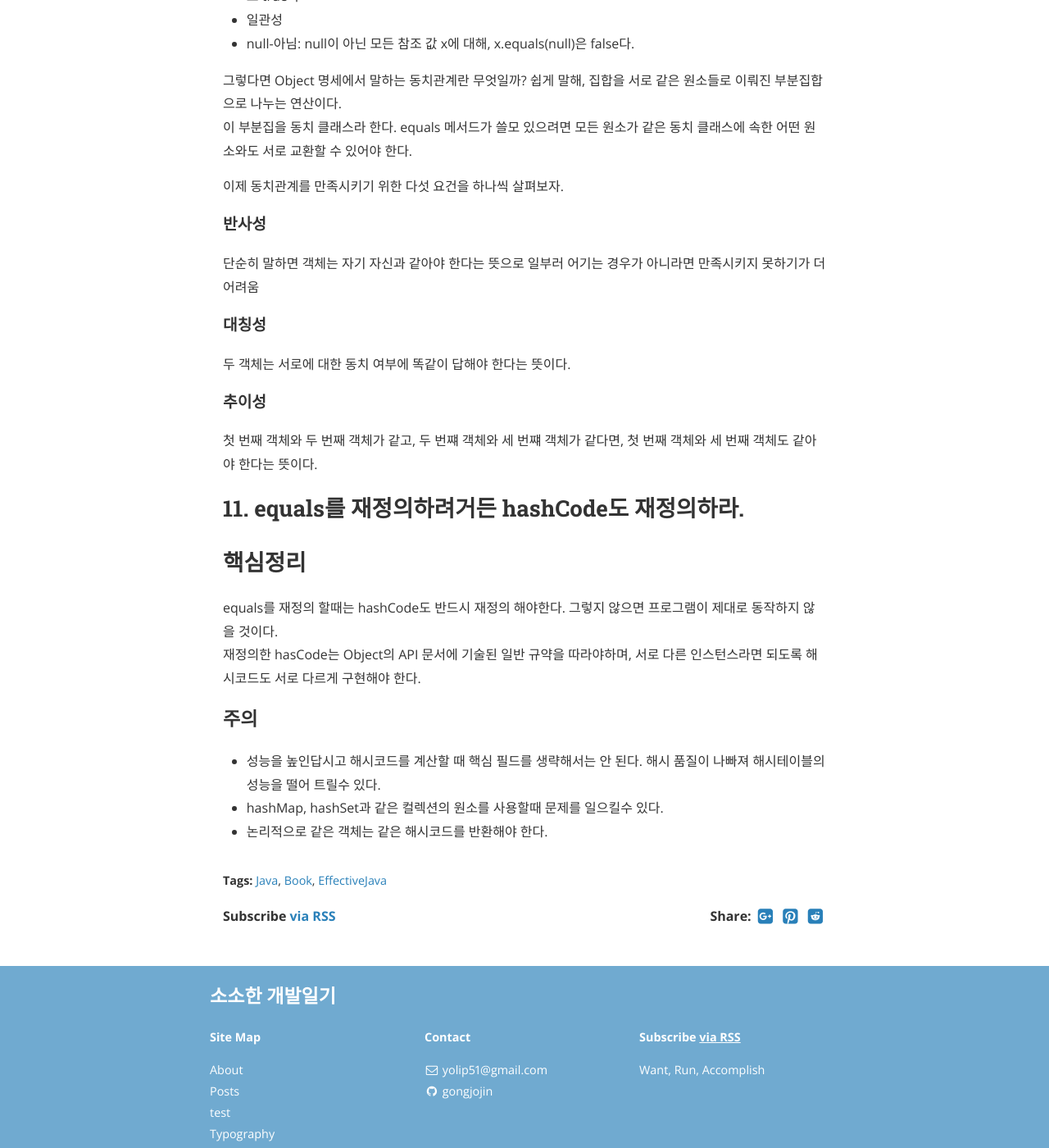
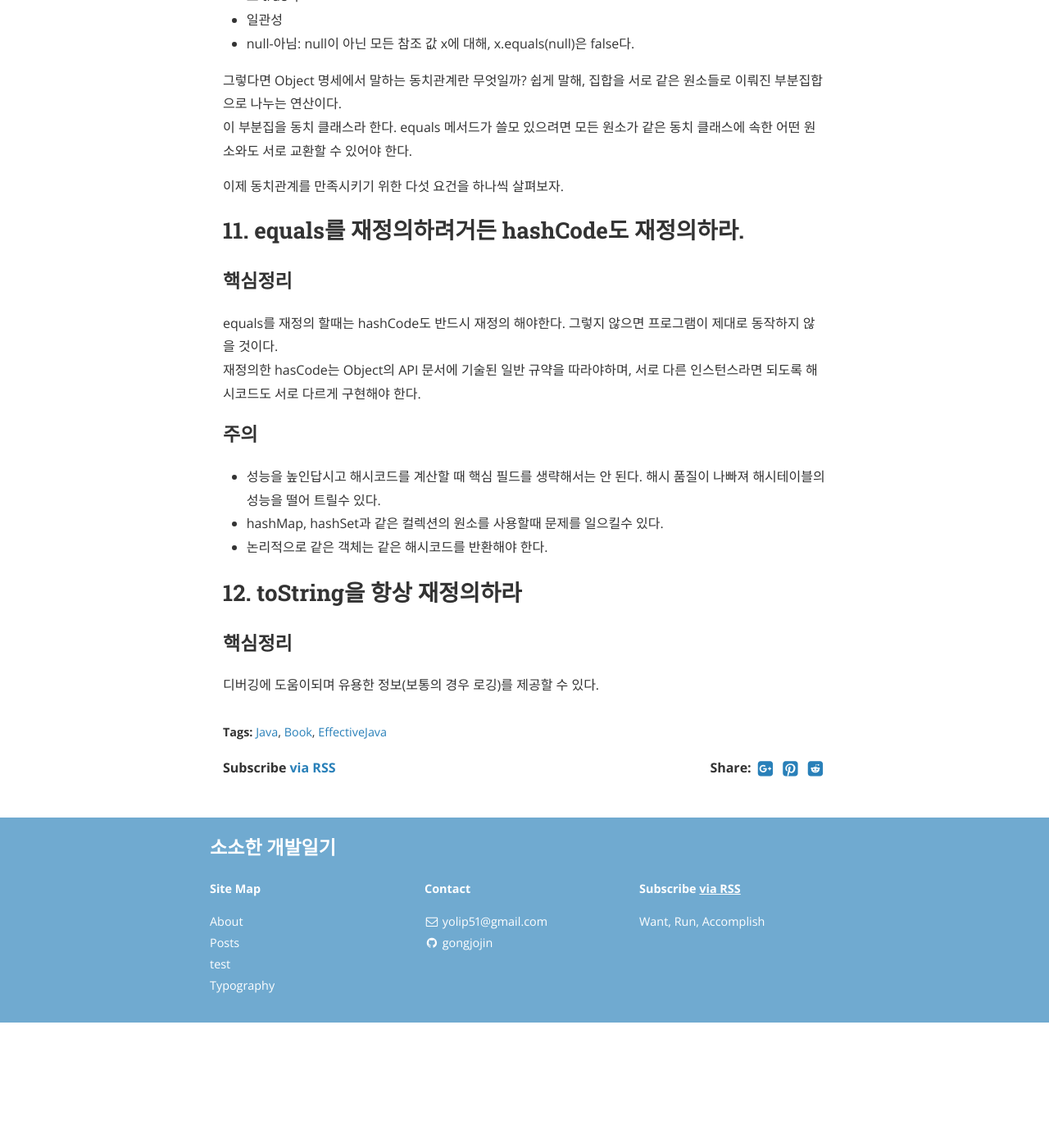
Before and after one commit to gonghojin/gonghojin.github.io, a Jekyll site: the page built from _posts/book/java/effectiveJava/2019-09-19-effectiveJava2.md, in a window 1280 px wide and 1400 px high, scrolled down 1345 px. Shown: the whole window at 82% size. Built offline with Jekyll 4.4.1, drawn with Linux system fonts in a browser that asks for light colours; nearby versions of some CDN libraries; comment, search, counter and statistics services are not loaded; after the commit the page ends 2592 px from its top, so only the background shows below that.

Commit message:
Add: 이펙티브자바_toString을 항상 재정의하라

```diff
--- a/_posts/book/java/effectiveJava/2019-09-19-effectiveJava2.md
+++ b/_posts/book/java/effectiveJava/2019-09-19-effectiveJava2.md
@@ -36,18 +36,9 @@ equals 메서드는 동치 관계를 구현하며, 다음을 만족한다.
 
 이제 동치관계를 만족시키기 위한 다섯 요건을 하나씩 살펴보자.
 
-#### 반사성
-단순히 말하면 객체는 자기 자신과 같아야 한다는 뜻으로 일부러 어기는 경우가 아니라면 만족시키지 못하기가 더 어려움
-
-#### 대칭성
-두 객체는 서로에 대한 동치 여부에 똑같이 답해야 한다는 뜻이다.
-
-#### 추이성
-첫 번째 객체와 두 번째 객체가 같고, 두 번쨰 객체와 세 번쨰 객체가 같다면, 첫 번째 객체와 세 번째 객체도 같아야 한다는 뜻이다.
-
 ## 11. equals를 재정의하려거든 hashCode도 재정의하라.
 
-## 핵심정리
+### 핵심정리
 equals를 재정의 할때는 hashCode도 반드시 재정의 해야한다. 그렇지 않으면 프로그램이 제대로 동작하지 않을 것이다.
 재정의한 hasCode는 Object의 API 문서에 기술된 일반 규약을 따라야하며, 서로 다른 인스턴스라면 되도록 해시코드도 서로 다르게 구현해야 한다.
 
@@ -56,3 +47,7 @@ equals를 재정의 할때는 hashCode도 반드시 재정의 해야한다. 그
 - 성능을 높인답시고 해시코드를 계산할 때 핵심 필드를 생략해서는 안 된다. 해시 품질이 나빠져 해시테이블의 성능을 떨어 트릴수 있다.
 - hashMap, hashSet과 같은 컬렉션의 원소를 사용할때 문제를 일으킬수 있다.
 - 논리적으로 같은 객체는 같은 해시코드를 반환해야 한다.
+
+## 12. toString을 항상 재정의하라
+### 핵심정리
+디버깅에 도움이되며 유용한 정보(보통의 경우 로깅)를 제공할 수 있다.
```
